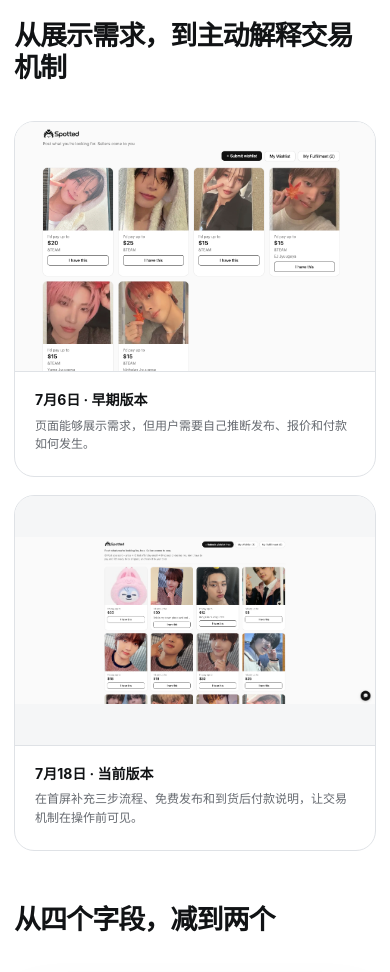
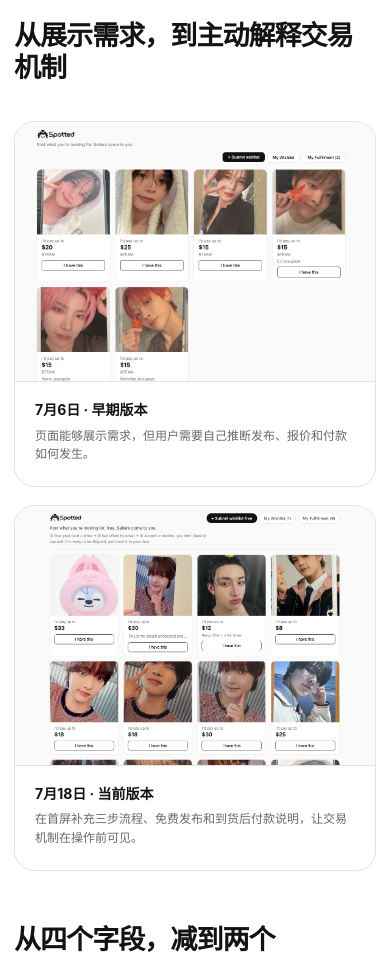
Before and after one commit to domi7032/alignment-tob, a plain HTML site: page portfolio/spotted/index.html in a window 390 px wide. Shown: the part 8040-9012 px from the top of the page. Drawn offline with Linux system fonts and the light colour scheme; a web font is replaced by a local one.

Commit message:
Improve Spotted screenshot framing

```diff
--- a/portfolio/styles.css
+++ b/portfolio/styles.css
@@ -656,7 +656,7 @@ button { font: inherit; }
 
 .product-evolution {
   display: grid;
-  grid-template-columns: .85fr 1.4fr;
+  grid-template-columns: repeat(2, minmax(0, 1fr));
   gap: 18px;
   margin-top: 36px;
 }
@@ -674,13 +674,19 @@ button { font: inherit; }
 }
 .product-shot-frame {
   display: grid;
-  height: 330px;
+  height: 300px;
   place-items: center;
   overflow: hidden;
   border-bottom: 1px solid var(--line);
   background: #f5f6f7;
 }
 .product-shot-frame img { display: block; width: 100%; height: 100%; object-fit: contain; }
+.product-evolution .product-shot-frame img {
+  object-fit: cover;
+  object-position: center top;
+  transform: scale(1.08);
+  transform-origin: center top;
+}
 .product-evolution figcaption { padding: 18px 20px 22px; }
 .product-evolution figcaption strong,
 .product-shot-single figcaption strong,
@@ -961,7 +967,8 @@ button { font: inherit; }
   .logic-chain { grid-template-columns: 1fr; }
   .form-compare { grid-template-columns: 1fr; }
   .product-evolution, .product-shot-single { grid-template-columns: 1fr; }
-  .product-shot-frame { height: 250px; }
+  .product-shot-frame { height: 260px; }
+  .product-evolution .product-shot-frame img { transform: scale(1.04); }
   .product-shot-frame.phone { height: auto; }
   .product-shot-single { gap: 22px; padding: 20px; }
   .product-shot-single .phone { max-width: 360px; margin: 0 auto; }
```
